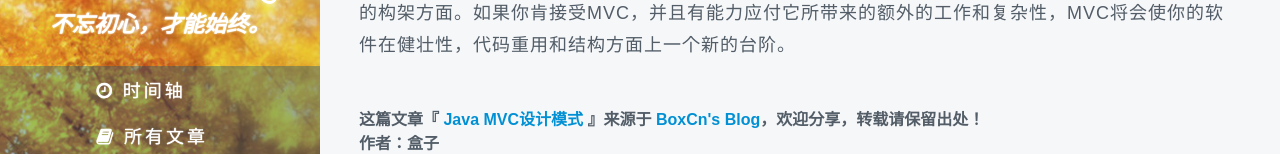
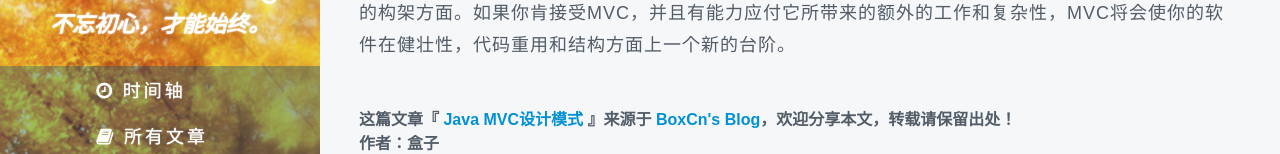
Before and after one commit to boxcn/boxcn.github.io, a Jekyll site: the page built from _posts/Java/2014-01-10-Java-MVC-Mode.md, in a window 1280 px wide and 900 px high, scrolled down 3064 px, cut to the strip 0-378 px from the top of the window. Shown: the part 224-378 px from the top of the strip. Built offline with Jekyll 4.4.1, drawn with Linux system fonts in a browser that asks for light colours; some web fonts are replaced; comment, search, counter and statistics services are not loaded.

Commit message:
modify the license

```diff
--- a/_includes/themes/jekyll-light/post.html
+++ b/_includes/themes/jekyll-light/post.html
@@ -26,9 +26,9 @@
 {{ content }}
 </div>
 <div id="license">
-	{% if page.index != true %}<b>这篇文章『 <a href="{{ site.blog.url }}{{ page.url }}" target="_blank">{{ page.title }}</a> 』来源于 <a href="{{ site.blog.url }}" target="_blank">{{ site.blog.name }}</a>，欢迎分享，转载请保留出处！</b>
-	<br><b>作者：{{ site.author.name }}</b><br><b>本文地址：<a href="{{ site.blog.url }}{{ page.url }}" target="_blank">{{ site.blog.url }}{{ page.url }}</a>{% endif %}</b><br>
-</div>
+	{% if page.index != true %}<b>这篇文章『 <a href="{{ site.blog.url }}{{ page.url }}" target="_blank">{{ page.title }}</a> 』来源于 <a href="{{ site.blog.url }}" target="_blank">{{ site.blog.name }}</a>，欢迎分享本文，转载请保留出处！</b>
+	<br><b>作者：{{ site.author.name }}</b><br><b>本文地址：<a href="{{ site.blog.url }}{{ page.url }}" target="_blank">{{ site.blog.url }}{{ page.url }}</a>{% endif %}</b>
+</div><br>
 <div class="pagination">
 
 	{% if page.previous %}
```
